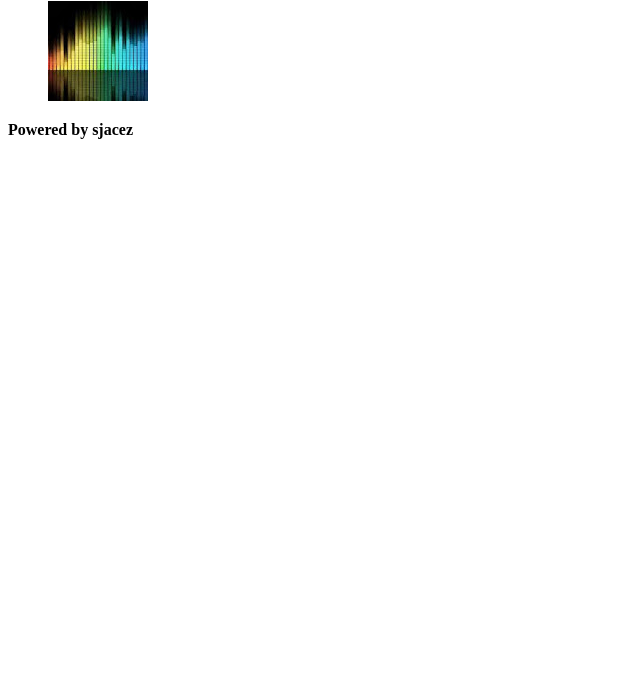
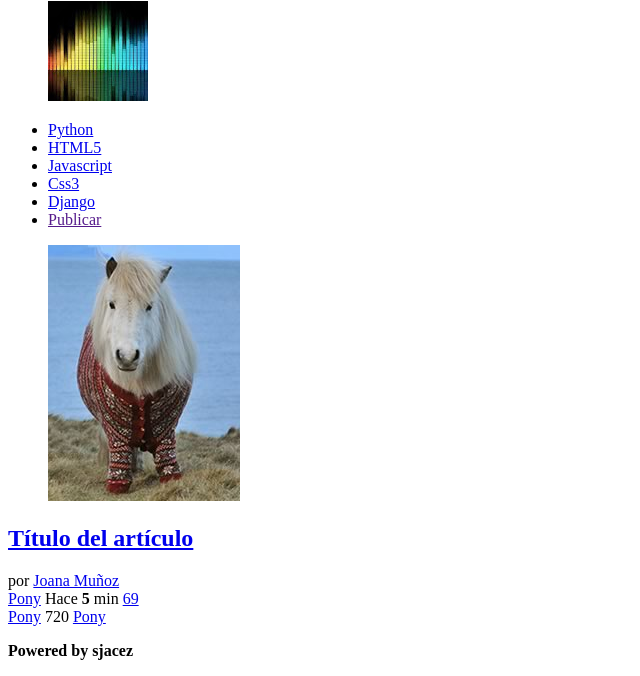
Before and after one commit to sjacez/Pulse, a plain HTML site: page index.html in a window 1280 px wide. Shown: the part 259-935 px from the top of the page, without its empty margins (0-640 px from the left). Before the commit the page ends 800 px from the top, so only its background shows below. Drawn offline with Linux system fonts and the light colour scheme.

Commit message:
Fin del maquetado

```diff
--- a/index.html
+++ b/index.html
@@ -15,10 +15,48 @@
 		<figure id="avatar">
 			<img src="img/avatar.jpg" alt="">
 		</figure>
+
 	</header>
-	<nav></nav>
-	<section>
-		<article></article>
+	<nav>
+		<ul>
+			<li><a href="#">Python</a></li>
+			<li><a href="#">HTML5</a></li>
+			<li><a href="#">Javascript</a></li>
+			<li><a href="#">Css3</a></li>
+			<li><a href="#">Django</a></li>
+			<li id="publicar_nav">
+				<a href="">Publicar</a>
+			</li>
+		</ul>
+	</nav>
+	<section id="contenido">
+		<article class="item">
+			<figure class="imagen_item">
+				<img src="img/imagen.jpg" alt="Foto">
+			</figure>
+			<h2 class="titulo_item">
+			<a href="#">
+				Título del artículo
+			</a>
+		</h2>
+		<div class="autor_item">
+			por <a href="#">Joana Muñoz</a>
+		</div>
+		<div class="datos_item">
+			<a href="#" class="tag_item">Pony</a>
+			<span class="fecha_item">
+				Hace <strong>5</strong> min
+			</span>
+			<a href="#" class="comentarios_item">69</a>
+			<a href="#" class="guardar_item"></a>
+		</div>
+		<div class="votacion">
+			<a href="#" class="up">Pony</a>
+			720
+			<a href="#" class="down">Pony</a>
+
+		</div>
+		</article>
 	</section>
 	<footer>
 		<p>
```
Also changed, not shown: img/imagen.jpg (added).
